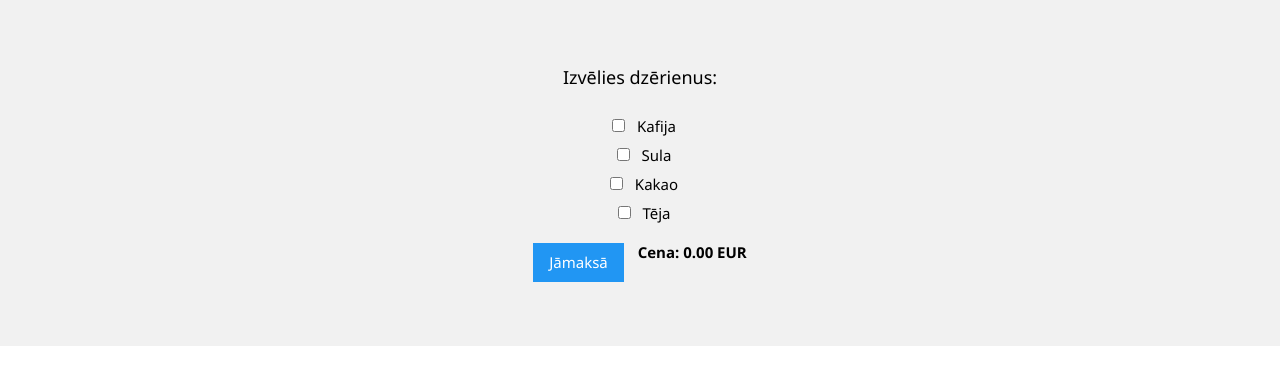
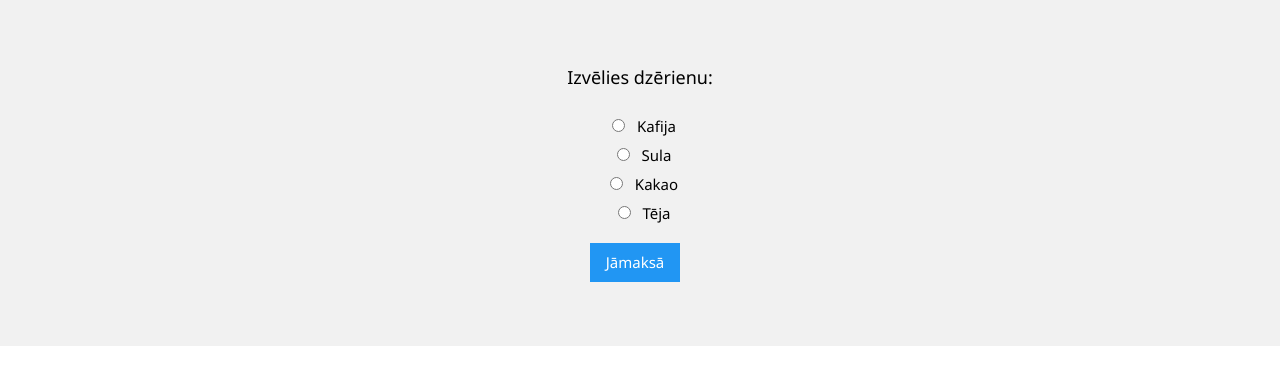
Before and after one commit to izute/Portfolijo, a plain HTML site: page dzer.html in a window 1280 px wide. Both pictures are taken after a click on the button "Jāmaksā". Drawn offline with nearby package versions, Linux system fonts and the light colour scheme.

Commit message:
Update dzer.html

```diff
--- a/dzer.html
+++ b/dzer.html
@@ -14,19 +14,20 @@
       padding: 0;
       box-sizing: border-box;
     }
-    /* Konteiners ar līdzīgu noformējumu kā iepriekšējā lapā */
+    /* Konteineram, kas satur formu, pievienojam atbilstošu iekšējo atstarpi un fona krāsu */
     .custom-content {
       padding: 64px 16px;
       background-color: #f1f1f1;
     }
+    /* Centrējam saturu */
     .w3-center {
       text-align: center;
     }
     form {
       margin-top: 20px;
     }
-    /* Stilizējam checkboxes un pogas */
-    input[type="checkbox"] {
+    /* Pielāgots stils radio pogām un atstarpēm */
+    input[type="radio"] {
       margin: 8px;
     }
     input[type="button"] {
@@ -39,25 +40,25 @@
   </style>
 </head>
 <body>
-  <!-- Galvenais saturs (bez galvenā uzraksta) -->
+  <!-- Galvenais saturs bez galvenā uzraksta -->
   <div class="w3-container custom-content w3-center">
-    <p class="w3-large">Izvēlies dzērienus:</p>
+    <p class="w3-large">Izvēlies dzērienu:</p>
     <form>
       <p>
-        <input type="checkbox" id="kafija" name="drink" value="3.60">
+        <input type="radio" id="kafija" name="drink" value="3.60">
         <label for="kafija">Kafija</label>
       </p>
       <p>
-        <input type="checkbox" id="sula" name="drink" value="2.50">
+        <input type="radio" id="sula" name="drink" value="2.50">
         <label for="sula">Sula</label>
       </p>
       <p>
-        <input type="checkbox" id="kakao" name="drink" value="3.20">
+        <input type="radio" id="kakao" name="drink" value="3.20">
         <label for="kakao">Kakao</label>
       </p>
       <p>
-        <input type="checkbox" id="teja" name="drink" value="2.10">
-        <label for="teja">Tēja</label>
+        <input type="radio" id="tēja" name="drink" value="2.10">
+        <label for="tēja">Tēja</label>
       </p>
       <p>
         <input type="button" id="poga" class="w3-button w3-blue" value="Jāmaksā" onclick="maksa()">
@@ -69,16 +70,11 @@
   <script>
     function maksa(){
       let dz = document.getElementsByName('drink');
-      let total = 0;
-      for(let i = 0; i < dz.length; i++){
-        if(dz[i].checked){
-          total += parseFloat(dz[i].value);
-        }
+      for(let i = 0; i < dz.length; i++) {
+         if(dz[i].checked)
+           document.getElementById("cena").innerText = "Cena: " + dz[i].value + " EUR";
       }
-      document.getElementById("cena").innerText = "Cena: " + total.toFixed(2) + " EUR";
     }
   </script>
 </body>
 </html>
-
-</html>
```
